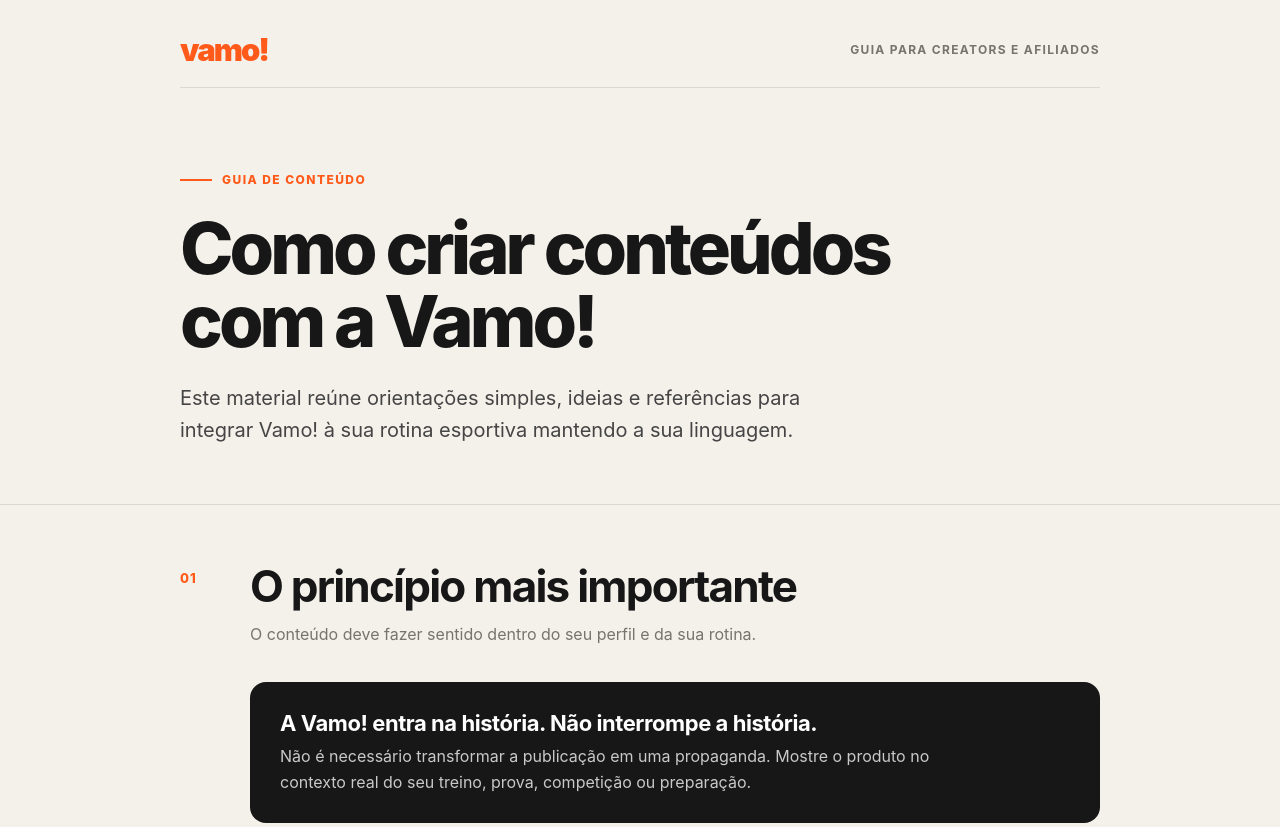
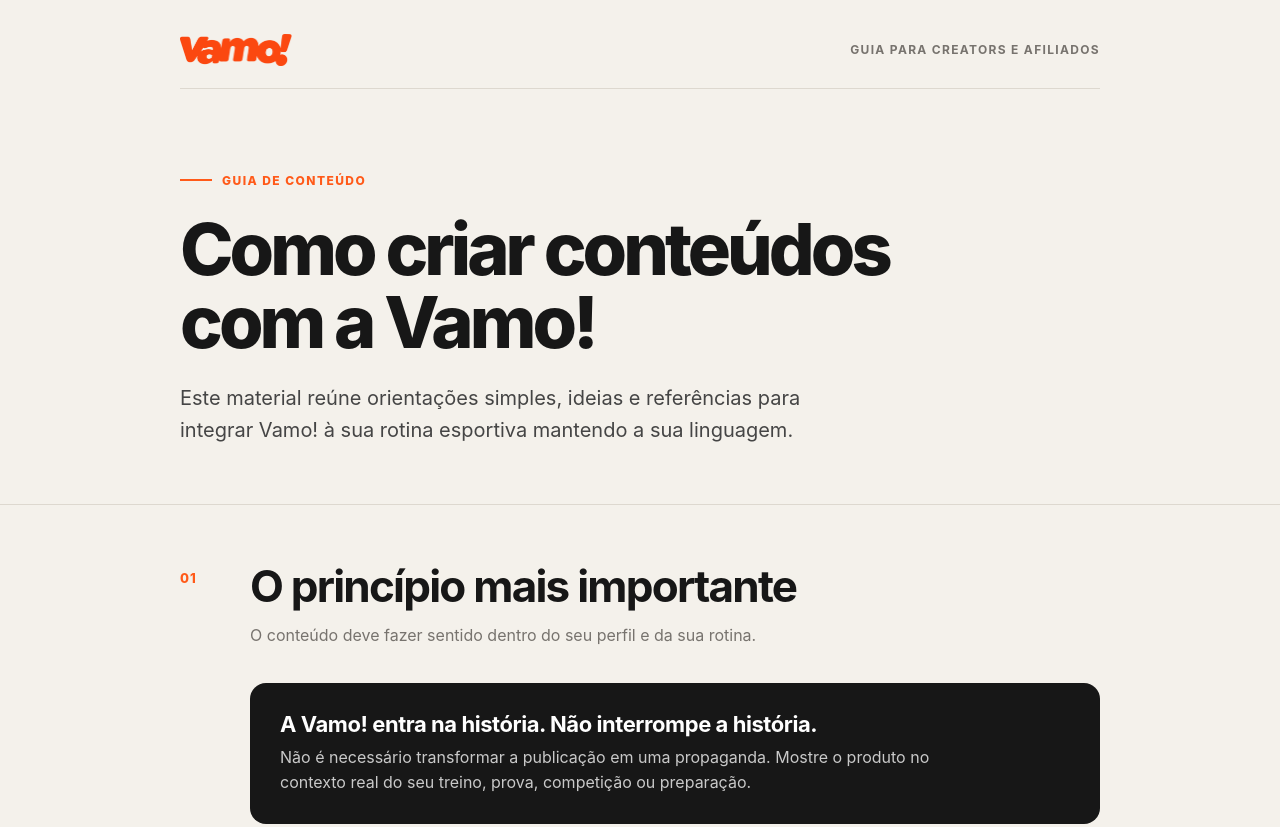
Before and after one commit to doctorguimenezes-lgtm/vamo-pages, a website: page public/guia/index.html in a window 1280 px wide. Shown: the top 827 px of the page. Drawn offline with Linux system fonts and the light colour scheme; a script that the page names is missing.

Commit message:
Add files via upload

```diff
--- a/public/guia/index.html
+++ b/public/guia/index.html
@@ -50,11 +50,17 @@
     }
 
     .logo {
-      color: var(--orange);
-      font-size: 31px;
-      line-height: 1;
-      letter-spacing: -2px;
-      font-weight: 900;
+      display: inline-flex;
+      align-items: center;
+      line-height: 0;
+    }
+
+    .logo img {
+      display: block;
+      width: 112px;
+      height: auto;
+      max-height: 42px;
+      object-fit: contain;
     }
 
     .document-type {
@@ -626,7 +632,7 @@
 <body>
   <header class="document-header">
     <div class="page header-line">
-      <div class="logo" aria-label="Vamo!">vamo!</div>
+      <a class="logo" href="/" aria-label="Vamo! – página inicial"><img src="/logo-vamo.png" alt="Vamo!"></a>
       <div class="document-type">Guia para creators e afiliados</div>
     </div>
   </header>
```
